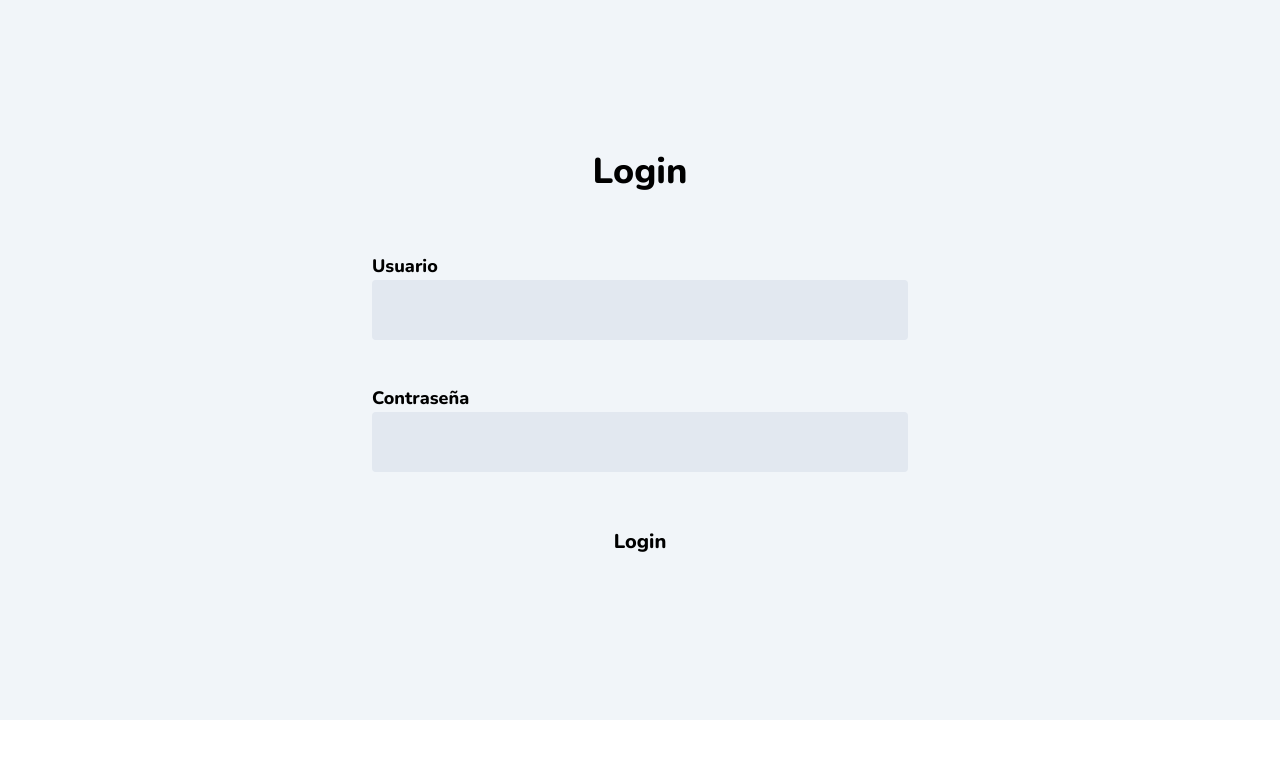
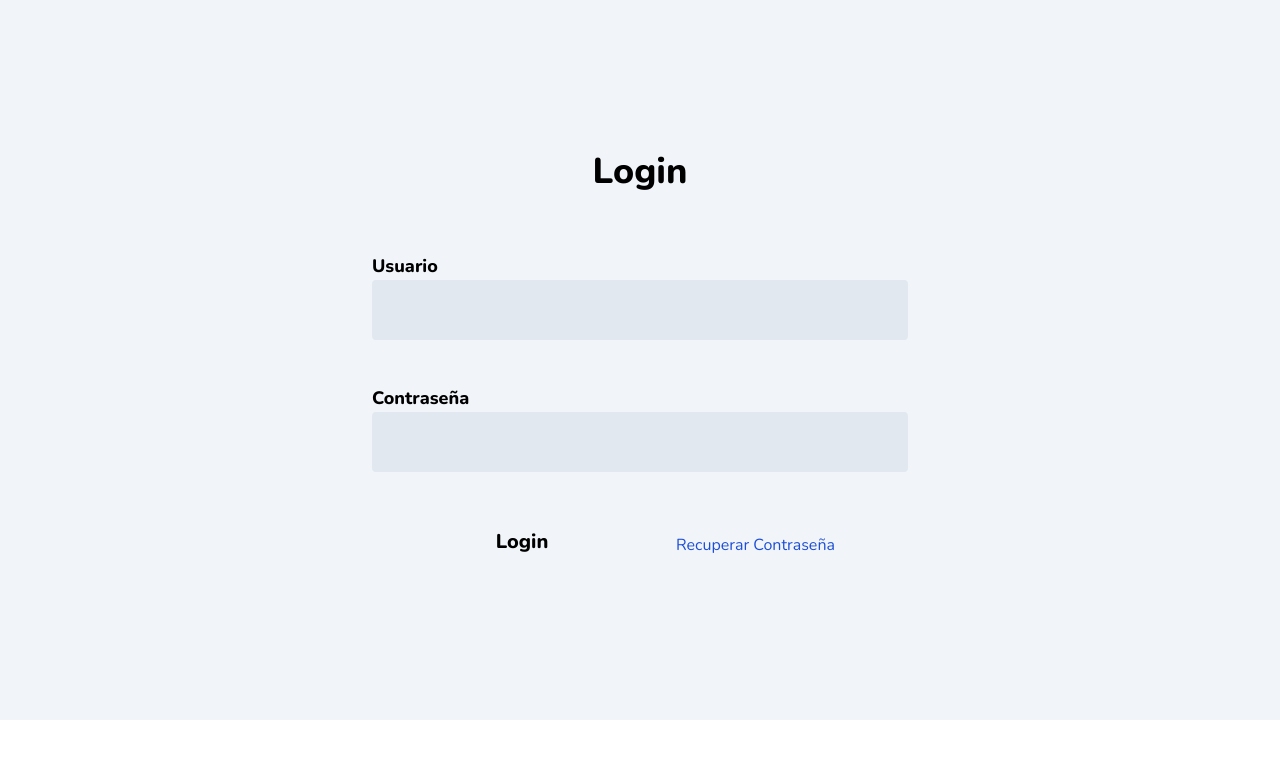
Before and after one commit to No-Country/c-14-19-t-typescript-react, a Next.js app in the folder client/: page /customer/login in a window 1280 px wide. Shown: the top 758 px of the page. Built offline with nearby package versions, Linux system fonts and the light colour scheme.

Commit message:
fixs: homebanking/ logout

```diff
--- a/client/src/app/customer/homebanking/page.tsx
+++ b/client/src/app/customer/homebanking/page.tsx
@@ -2,12 +2,16 @@
 import LogoutButton from '@/components/buttons/LogoutButton';
 import Link from 'next/link';
 import { useRouter } from 'next/navigation';
-import React, { useEffect } from 'react'
+import React, { useEffect, useState } from 'react'
 
 const HomeBanking = () => {
   const router = useRouter();
+  const [userName, setUserName] = useState<string | null>(null);
+
   useEffect(() => {
     if (sessionStorage.getItem('isCustomer') === null) router.push('/');
+    const name: string | null = sessionStorage.getItem('customerUser');
+    setUserName(name)
   }, []);
 
   return (
@@ -18,12 +22,12 @@ const HomeBanking = () => {
           className="p-2 text-xl uppercase font-bold tablet:p-5 tablet:text-2xl"
         >
           Logo
-        </Link> }
-        <LogoutButton/>
+        </Link>}
+        <LogoutButton />
       </nav >
 
       <div className='flex flex-col item-center justify-center gap-10 h-[93vh]'>
-        <h1 className='text-center text-2xl tablet:text-4xl overflow-y-hidden'>Bienvenido de vuelta "X"</h1>
+        <h1 className='text-center text-2xl tablet:text-4xl overflow-y-hidden'>Bienvenido de vuelta "{userName}"</h1>
         <div className='flex flex-col justify-center text-center gap-8 px-5 max-w-[700px]'>
           <Link href="/" className="overflow-y-hidden shadow-md shadow-indigo-600 rounded-md desktop:text-4xl text-xl p-3 bg-indigo-500  hover:bg-indigo-600 hover:text-white transition-all ease-in duration-200 h-[50%]">
             Tranferir
--- a/client/src/components/user/authRePassword/FormAuthCustomerRePassword.tsx
+++ b/client/src/components/user/authRePassword/FormAuthCustomerRePassword.tsx
@@ -8,6 +8,7 @@ import { useGlobalContext } from "@/hooks/useContext";
 import MessageAuthorization from "@/components/authorization/MessageAuthorization";
 import { AuthCustomerRePass, ErrorsAuthCustomerRePass } from "../interfaces/usersRePassword.interface";
 import { authCustomerRePass } from "@/utils/authRepasswordRequest";
+import Link from "next/link";
 
 const INITIAL_VALUES = {
   username: "",
@@ -80,8 +81,9 @@ const FormAuthCustomerRePassword = (): React.ReactElement => {
           />
           <SpanError prop="reference code" />
 
-          <div className="w-full flex justify-center">
+          <div className="flex items-end gap-1 w-full">
             <SubmitButton value={isClicked ? 'Solicitando...' : 'Solicitar'} />
+            <Link className="pb-1 tablet:pb-[2%] text-blue-700" href={'/customer/login'}>Volver</Link>
           </div>
         </Form>
       </Formik>
--- a/client/src/components/user/login/FormLogin.tsx
+++ b/client/src/components/user/login/FormLogin.tsx
@@ -1,5 +1,6 @@
 "use client";
 import React, { useEffect } from "react";
+import Link from "next/link";
 import { Formik, Field, Form } from "formik";
 import LabelsForm from "@/components/labels/LabelsForm";
 import { LoginErrors, LoginFields } from "../interfaces/usersLogin.interface";
@@ -79,8 +80,9 @@ const FormLogin = (): React.ReactElement => {
           />
           <SpanError prop="password"/>
 
-          <div className="w-full flex justify-center">
+          <div className="flex items-end gap-1 w-full">
             <SubmitButton value={isClicked ? 'Ingresando...' : 'Login'} />
+            <Link className="pb-1 tablet:pb-[2%] text-blue-700" href={'/customer/auth-customer'}>Recuperar Contraseña</Link>
           </div>
         </Form>
       </Formik>
```
